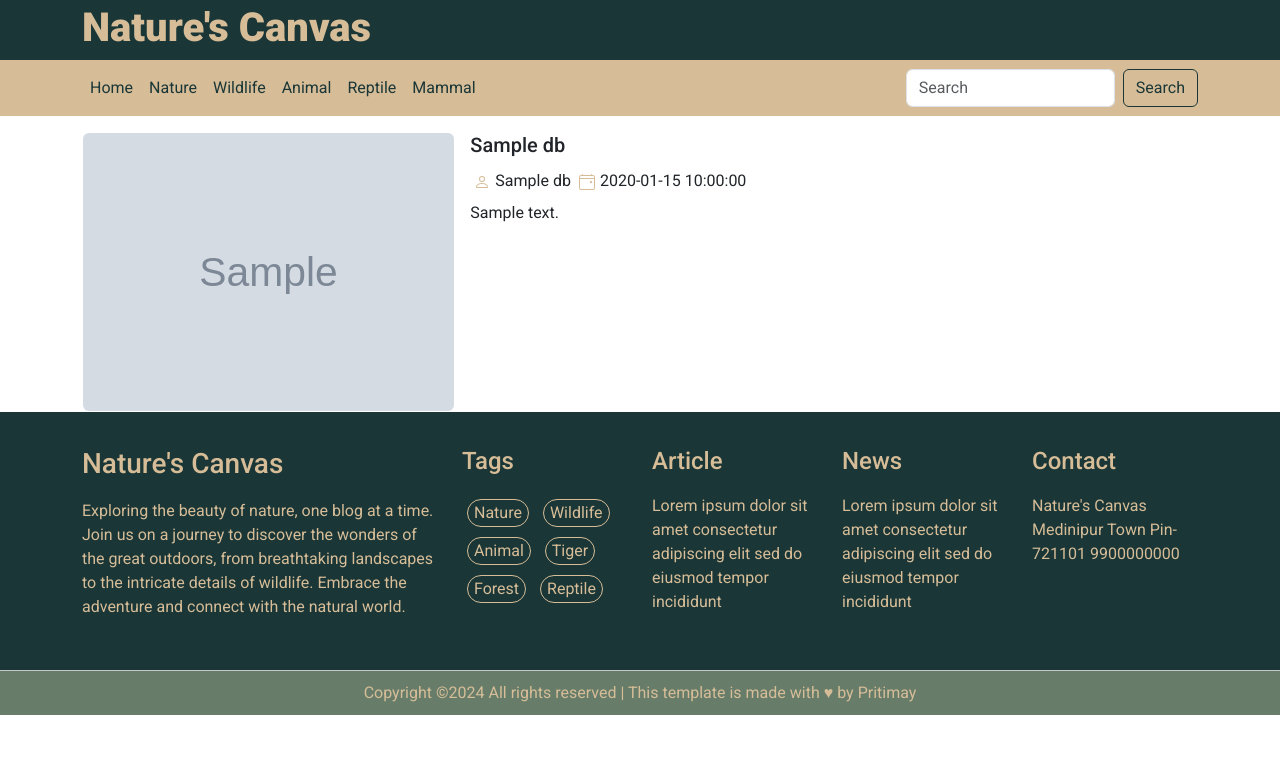
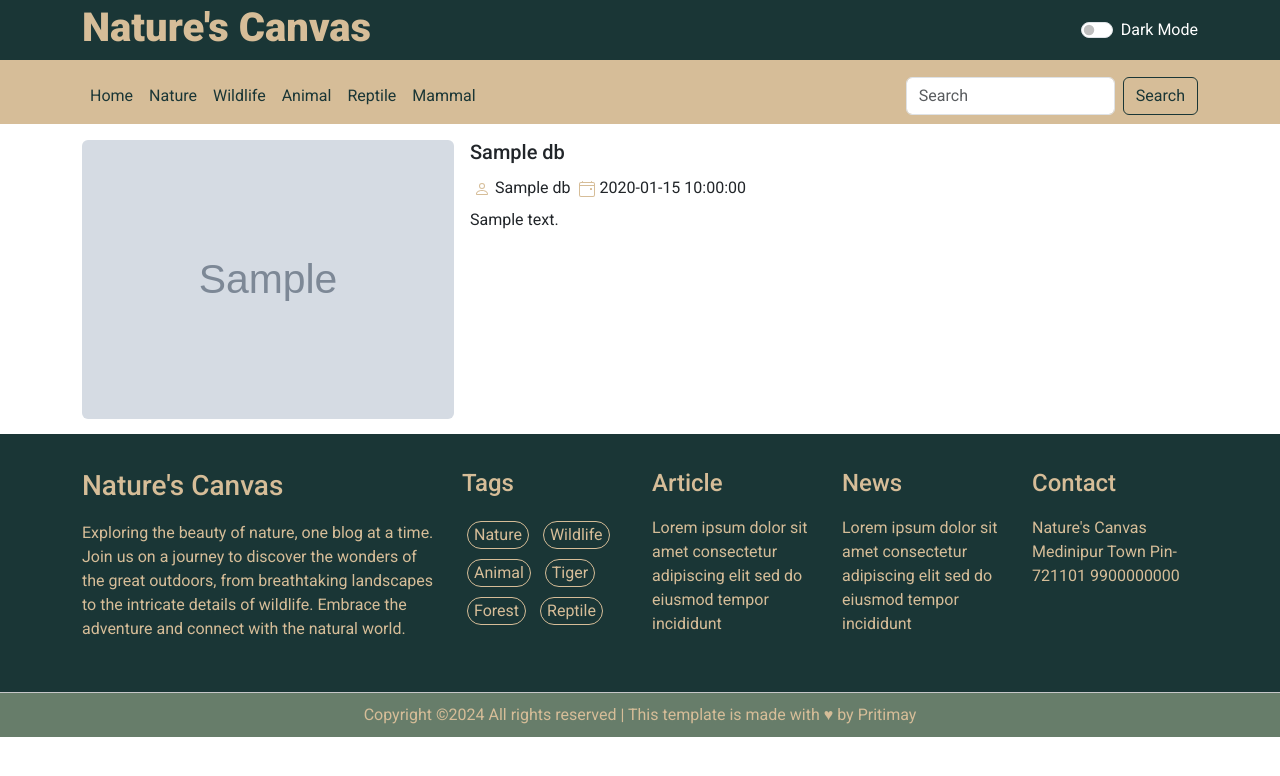
Before and after one commit to Myself-Alien/NatureCanvas, a PHP site: page / in a window 1280 px wide. Shown: the top 776 px of the page. Run offline with PHP 8.4, Linux system fonts and the light colour scheme; tables that the repository leaves empty or names only in its code hold one stand-in row (values such as "Sample post"); grey boxes marked "Sample" are stand-in pictures.

Commit message:
"Image from database fix"

```diff
--- a/admin.php
+++ b/admin.php
@@ -79,11 +79,11 @@
                 <div>
                     <div class="container-fluid mt-4">
                         <div class="col-md">
-                            <form action="blog_action.php" method="post">
+                            <form action="blog_action.php" method="post" enctype="multipart/form-data">
                                 <pre><input type="text" name="bname" placeholder="Name" class="form-control" required></pre>
                                 <pre><input type="text" name="title" placeholder="Title" class="form-control" required></pre>
                                 <pre><textarea name="dec" placeholder="Content" class="form-control" rows="4" required></textarea></pre>
-                                <pre><input type="file" name="img" class="form-control"></pre>
+                                <pre><input type="file" name="img" accept="image/*" class="form-control"></pre>
                                 <pre><input type="date" name="date" class="form-control" required></pre>
                                 <pre><input type="submit" name="sub" class="btn btn-primary green_btn"></pre>
                             </form>
--- a/assets/css/style.css
+++ b/assets/css/style.css
@@ -1,7 +1,8 @@
 @import url("https://fonts.googleapis.com/css2?family=Roboto:ital,wght@0,100;0,300;0,400;0,500;0,700;0,900;1,100;1,300;1,400;1,500;1,700;1,900&display=swap");
 body {
   font-family: "Roboto", sans-serif !important;
-  font-style: normal;
+  font-style: normal !important;
+  color: #000;
 }
 .top_pen {
   background-color: #1a3636;
@@ -74,6 +75,7 @@ background: linear-gradient(90deg, rgba(131,58,180,1) 0%, rgba(253,29,29,1) 50%,
   background-color: #1a3636;
   color: #d6bd98;
   padding-bottom: 35px;
+  margin-top: 15px;
   padding-top: 35px;
 }
 .tags {
@@ -132,3 +134,25 @@ background: linear-gradient(90deg, rgba(131,58,180,1) 0%, rgba(253,29,29,1) 50%,
   margin: 0 auto;
   color: red;
 }
+.dark-mode {
+  background-color: black;
+  color: white;
+}
+.dark_switch
+{
+  float: right;
+  margin-top: 14px;
+}
+.dark_switch > label
+{
+  color: #fff;
+}
+.card
+{
+  background-color: transparent !important;
+  border: none !important;
+}
+.myDiv
+{
+  font-family:"Roboto", sans-serif !important;
+}
--- a/index.php
+++ b/index.php
@@ -13,31 +13,37 @@ if ($conn === false) {
 $sql = "SELECT * FROM blog_db ORDER BY date DESC";
 $result = mysqli_query($conn, $sql);
 ?>
-
 <!doctype html>
 <html lang="en">
-
 <head>
     <meta charset="utf-8">
     <meta name="viewport" content="width=device-width, initial-scale=1">
     <title>Nature Blog</title>
-  <link rel="icon" href="assets\img\favicon.ico" type="image/x-icon" />
-  <link href="assets\css\style.css" rel="stylesheet">
-  <link href="assets\css\bootstrap.min.css" rel="stylesheet">
+    <link rel="icon" href="assets/img/favicon.ico" type="image/x-icon" />
+    <link href="assets/css/style.css" rel="stylesheet">
+    <link href="assets/css/bootstrap.min.css" rel="stylesheet">
 </head>
-
 <body>
-
     <!-- Logo Area Start-->
     <div class="container-fluid gx-0 top_pen pb-2 pt-1">
         <div class="container">
+            <div class="row">
+                <div class="col-md">
                     <h1 class="logo">Nature's Canvas</h1>
+                </div>
+                <div class="col-md">
+                    <div class="form-check form-switch dark_switch">
+                        <input class="form-check-input" type="checkbox" role="switch" id="flexSwitchCheckChecked" onclick="myFunction()">
+                        <label class="form-check-label" for="flexSwitchCheckChecked">Dark Mode</label>
+                    </div>
+                </div>
+            </div>
         </div>
     </div>
     <!-- Navbar Area Start-->
-  <div class="conatiner-fluid">
+    <div class="container-fluid g-0">
         <nav class="navbar navbar-expand-lg navbar-custom">
-      <div class="container">
+            <div class="container mt-2">
                 <button class="navbar-toggler" type="button" data-bs-toggle="collapse" data-bs-target="#navbarSupportedContent" aria-controls="navbarSupportedContent" aria-expanded="false" aria-label="Toggle navigation">
                     <span class="navbar-toggler-icon"></span>
                 </button>
@@ -64,7 +70,7 @@ $result = mysqli_query($conn, $sql);
                     </ul>
                     <form class="d-flex" role="search">
                         <input class="form-control me-2" type="search" placeholder="Search" aria-label="Search">
-            <button class="btn btn-warning" id="topbtn" type="submit">Search</button>
+                        <button class="btn btn-warning" id="topbtn" type="">Search</button>
                     </form>
                 </div>
             </div>
@@ -79,27 +85,27 @@ $result = mysqli_query($conn, $sql);
             echo "<div class='card card_noborder'>";
             echo "<div class='row g-0'>";
             echo "<div class='col-md-4 blog_img'>";
-      echo "<img src='" . ($row['img']) . "' class='img-fluid rounded-start' alt='Image' />";
+            echo "<img src='upload/" . htmlspecialchars($row['img']) . "' class='img-fluid rounded-start' alt='Image' />";
             echo '</div>';
             echo "<div class='col-md-8'>";
             echo "<div class='card-body'>";
-      echo "<h5 class='card-title'>" . ($row['title']) . "</h5>";
+            echo "<h5 class='card-title myDiv'>" . ($row['title']) . "</h5>"; // Corrected class usage
 
             echo "<div class='d-flex flex-row mb-1'>";
-      echo "<div class='p-1 blog_icons'>";
+            echo "<div class='p-1 blog_icons myDiv'>";
             echo "<svg xmlns='http://www.w3.org/2000/svg' width='16' height='16' fill='currentColor' class='bi bi-person' viewBox='0 0 16 16'>";
             echo "<path d='M8 8a3 3 0 1 0 0-6 3 3 0 0 0 0 6m2-3a2 2 0 1 1-4 0 2 2 0 0 1 4 0m4 8c0 1-1 1-1 1H3s-1 0-1-1 1-4 6-4 6 3 6 4m-1-.004c-.001-.246-.154-.986-.832-1.664C11.516 10.68 10.289 10 8 10s-3.516.68-4.168 1.332c-.678.678-.83 1.418-.832 1.664z' />"
                 . "</svg>";
-      echo "<label>" . ($row['name']) . "</label>"
+            echo "<label class='myDiv'>" . ($row['name']) . "</label>"
                 . "</div>";
             echo "<div class='p-1 blog_icons'>
                 <svg xmlns='http://www.w3.org/2000/svg' width='16' height='16' fill='currentColor' class='bi bi-calendar4-event' viewBox='0 0 16 16'>";
             echo "<path d='M3.5 0a.5.5 0 0 1 .5.5V1h8V.5a.5.5 0 0 1 1 0V1h1a2 2 0 0 1 2 2v11a2 2 0 0 1-2 2H2a2 2 0 0 1-2-2V3a2 2 0 0 1 2-2h1V.5a.5.5 0 0 1 .5-.5M2 2a1 1 0 0 0-1 1v1h14V3a1 1 0 0 0-1-1zm13 3H1v9a1 1 0 0 0 1 1h12a1 1 0 0 0 1-1z' />";
             echo "<path d='M11 7.5a.5.5 0 0 1 .5-.5h1a.5.5 0 0 1 .5.5v1a.5.5 0 0 1-.5.5h-1a.5.5 0 0 1-.5-.5z' />"
                 . "</svg>";
-      echo "<label>" . ($row['date']) . "</label>" . "</div>"
+            echo "<label class='myDiv'>" . ($row['date']) . "</label>" . "</div>"
                 . "</div>";
-      echo "<p class='card-text'>" . ($row['content']) . "</p>";
+            echo "<p class='card-text myDiv'>" . ($row['content']) . "</p>"; // Corrected class usage
             echo "</div>";
             echo "</div>";
             echo "</div>";
@@ -110,7 +116,30 @@ $result = mysqli_query($conn, $sql);
     }
     include("footer.php");
     ?>
-  <script src="assets\js\bootstrap.bundle.min.js"></script>
+    <script>
+        // Function to toggle dark mode and change font color for multiple divs
+        function myFunction() {
+            var element = document.body;
+            var myDivs = document.querySelectorAll('.myDiv');
+
+            // Toggle dark mode class
+            element.classList.toggle("dark-mode");
+
+            // Change font color based on dark mode status
+            if (element.classList.contains("dark-mode")) {
+                myDivs.forEach(function(div) {
+                    div.style.color = '#fff'; // Change font color in dark mode
+                });
+            } else {
+                myDivs.forEach(function(div) {
+                    div.style.color = ''; // Change font color in light mode
+                });
+            }
+        }
+
+        // No need to add an event listener here since the onclick is already in the input
+    </script>
+    <script src="assets/js/bootstrap.bundle.min.js"></script>
 </body>
 
 </html>
```
Also changed, not shown: blog_action.php (+45 -22 lines), upload/412imzkgnc__WW247445.png (added), upload/71eh1ay25p_shutterstock_2140365183.jpg (added), upload/8yo1df4yhp_kungfupandawwfgiftsmobile.jpg (added), upload/Frosted Peaks BBC Earth_1.jpg (added), upload/Shine BBC Earth.jpg (added), upload/That Magic Moment BBC Earth.jpg (added), upload/Wild Superstitions BBC Earth.jpg (added), upload/ants photo.jpg (added). Lines whose indentation alone changed are shown as unchanged.
